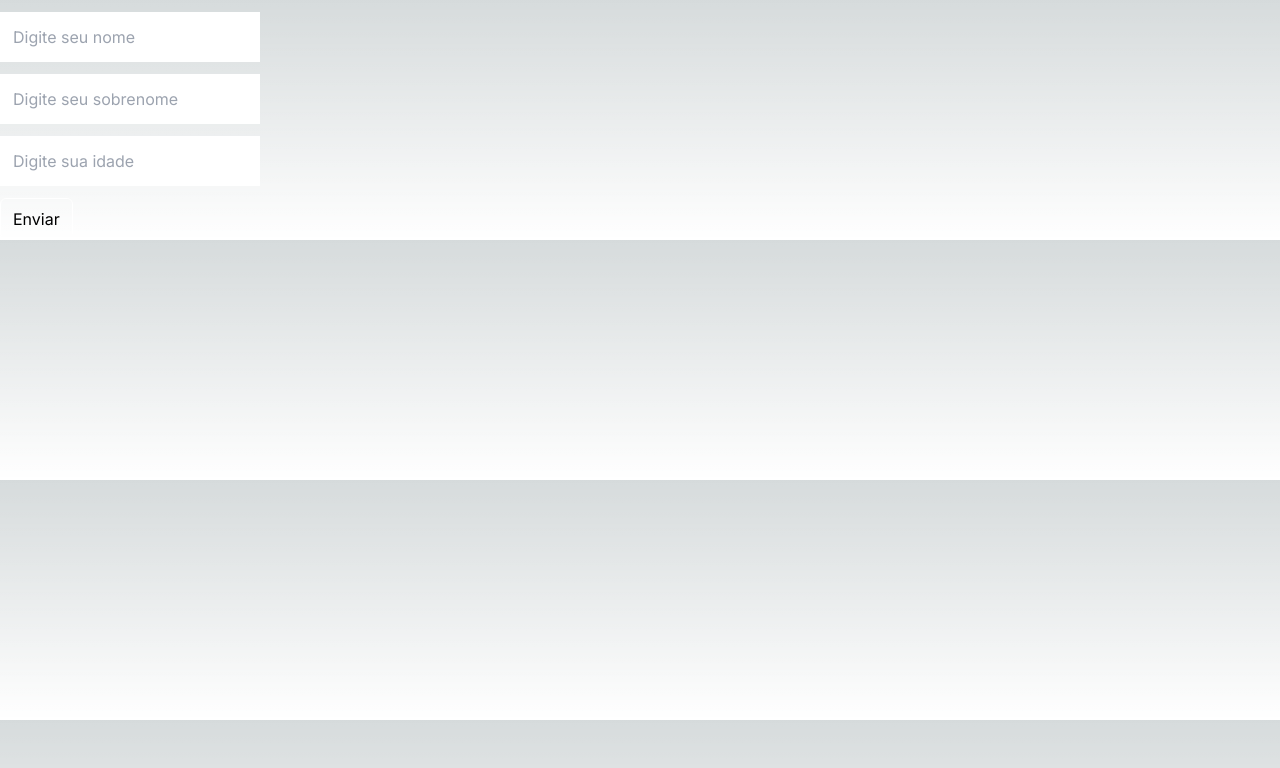
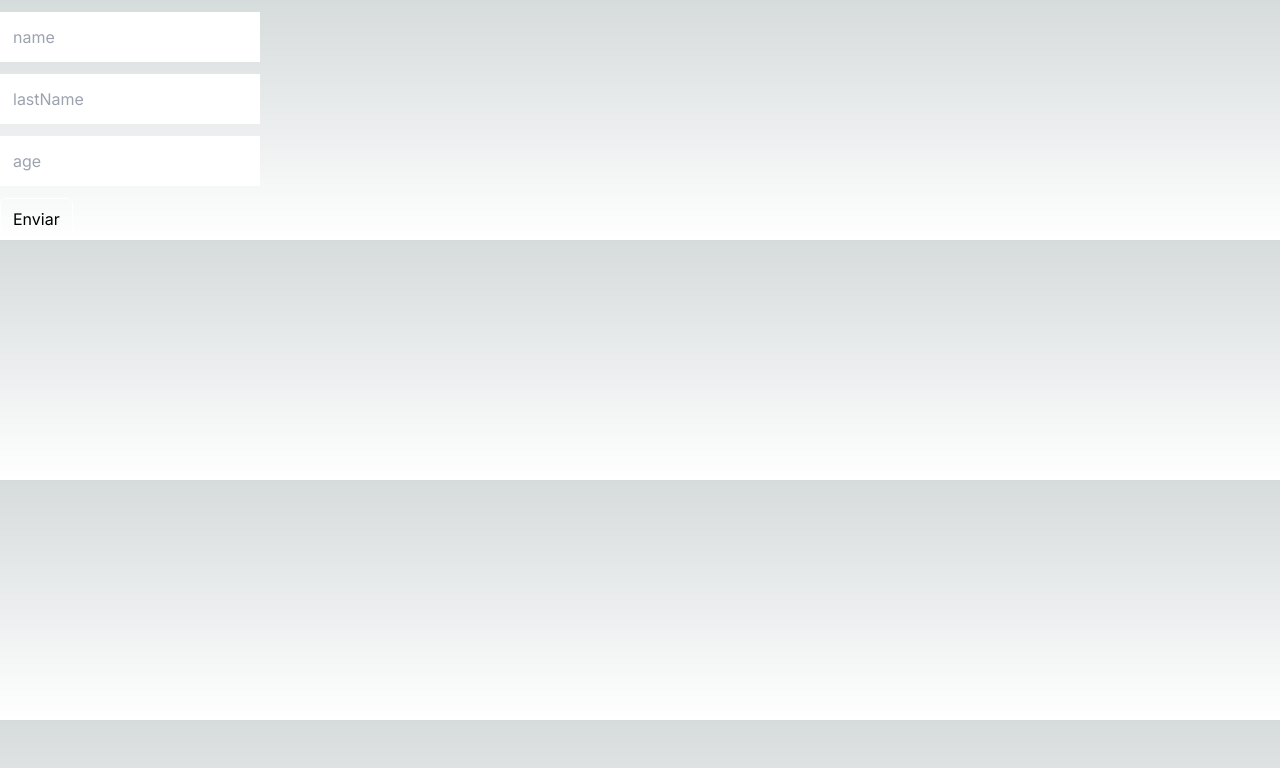
Before and after one commit to ClaudineRoberto/curso-react, a Next.js app in the folder react-primeiro-projeto/: page / in a window 1280 px wide. Shown: the top 768 px of the page. Built offline with nearby package versions, Linux system fonts and the light colour scheme.

Commit message:
Criando inputs controlados via hook

```diff
--- /dev/null
+++ b/react-primeiro-projeto/src/app/components/Input.tsx
@@ -0,0 +1,24 @@
+import { UseControllerProps, useController } from "react-hook-form";
+import { SignUpForm } from "../types/SignUpForm";
+
+export const Input = (props: UseControllerProps<SignUpForm>) => {
+
+    const {
+        field,
+        fieldState
+    } = useController(props);
+
+    return(
+        <div className="my-3">
+            <input
+            {...field}
+            placeholder={props.name}
+            className={`border ${fieldState.invalid ? 'border-red-700 border-2' : 'border-white'} p-3 text-black`}
+            />
+            {fieldState.error?.type === 'required' && <p className="text-red-500">Campo obrigatório</p>}
+            {fieldState.error?.type === 'minLength' && <p className="text-red-500">Mínimo de 3 caracteres</p>}
+            {fieldState.error?.type === 'min' && <p className="text-red-500">Mínimo de 18 anos</p>}
+            {fieldState.error?.type === 'max' && <p className="text-red-500">Máximo de 120 anos</p>}
+        </div>
+    );
+}
--- a/react-primeiro-projeto/src/app/page.tsx
+++ b/react-primeiro-projeto/src/app/page.tsx
@@ -1,22 +1,18 @@
 "use client"
 
 import { SubmitHandler, useForm } from "react-hook-form";
+import { SignUpForm } from "./types/SignUpForm";
+import { Input } from "./components/Input";
 
-type Inputs = {
-  name: string,
-  lastName: string,
-  age: number,
-};
 
 const page = () => {
 
   const {
+    control,
     handleSubmit,
-    register,
-    formState: { errors }
-  } = useForm<Inputs>();
+  } = useForm<SignUpForm>();
 
-  const handleFormSubmit: SubmitHandler<Inputs> = (data) => {
+  const handleFormSubmit: SubmitHandler<SignUpForm> = (data) => {
     console.log(data);
   }
 
@@ -25,24 +21,23 @@ const page = () => {
 
           <form onSubmit={handleSubmit(handleFormSubmit)}>
 
-            <input
-              {...register("name", { required: true, minLength: 3, maxLength: 20})}
-              className={`border ${errors.name ? 'border-red-500 border-2 focus:outline-red-500' : 'border-white'} p-3 mt-3 text-black`}
-              placeholder="Digite seu nome"
+            <Input
+              control={control}
+              name="name"
+              rules={{ required: true, minLength: 3, maxLength: 20}}
             />
 
-            <input
-            {...register("lastName")}
-            className="block border border-white p-3 mt-3 text-black"
-            placeholder="Digite seu sobrenome"
+            <Input
+              control={control}
+              name="lastName"
             />
 
-            <input
-            {...register("age", { min: 18, max: 120, required: true})}
-            type="number"
-            className={`border ${errors.age ? 'border-red-500 border-2 focus:outline-red-500' : 'border-white'} p-3 mt-3 text-black`}
-            placeholder="Digite sua idade"
+            <Input
+              control={control}
+              name="age"
+              rules={{ min: 18, max: 120, required: true}}
             />
+
 
             <input
             type="submit"
--- /dev/null
+++ b/react-primeiro-projeto/src/app/types/SignUpForm.ts
@@ -0,0 +1,5 @@
+export type SignUpForm = {
+    name: string,
+    lastName: string,
+    age: number,
+  };
```
